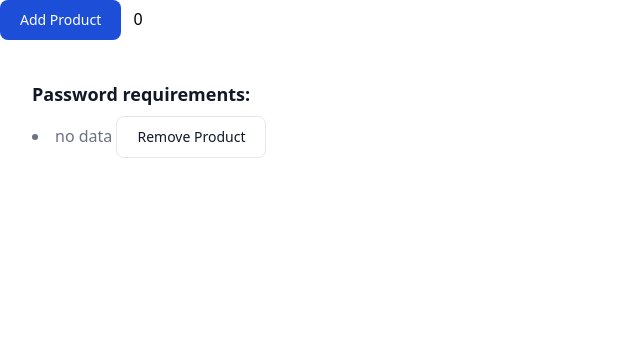
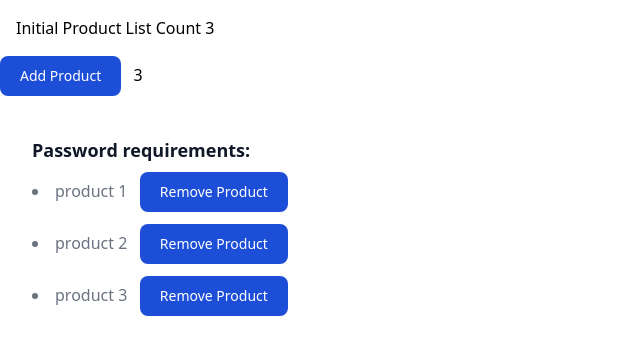
Before and after one commit to oudinia/angular-17-2-up, an Angular app: page / in a window 1280 px wide. Shown: the top 354 px of the page, without its empty margins (0-640 px from the left). Built offline with nearby package versions, Linux system fonts and the light colour scheme.

Commit message:
using the product list as an input (a signal input), and assigining the value from the parent app component

```diff
--- a/src/app/app.component.html
+++ b/src/app/app.component.html
@@ -1 +1,5 @@
-<app-product-manager></app-product-manager>
+<h2 class="p-4">Initial Product List Count {{initialProductList?.length}}</h2>
+
+<app-product-manager
+  [productList]="initialProductList"
+></app-product-manager>
--- a/src/app/app.component.ts
+++ b/src/app/app.component.ts
@@ -1,6 +1,7 @@
 import {Component} from '@angular/core';
 import { RouterOutlet } from '@angular/router';
 import {ProductManagerComponent} from "./product-manager/product-manager.component";
+import {Product} from "./app.service";
 
 @Component({
   selector: 'app-root',
@@ -11,5 +12,9 @@ import {ProductManagerComponent} from "./product-manager/product-manager.compone
 })
 export class AppComponent {
   title = 'practice-app-23';
+  initialProductList: Product[] = [{id: 1, name: 'product 1'}, {id: 2, name: 'product 2'}, {id: 3, name: 'product 3'}];
+
+  constructor() {
+  }
 
 }
--- a/src/app/product-manager/product-manager.component.ts
+++ b/src/app/product-manager/product-manager.component.ts
@@ -1,4 +1,4 @@
-import {Component, computed, inject} from '@angular/core';
+import {Component, computed, inject, input, OnInit} from '@angular/core';
 import {AppService, Product} from "../app.service";
 
 @Component({
@@ -8,10 +8,17 @@ import {AppService, Product} from "../app.service";
   templateUrl: './product-manager.component.html',
   styleUrl: './product-manager.component.scss'
 })
-export class ProductManagerComponent {
+export class ProductManagerComponent implements OnInit {
   appService = inject(AppService);
+  productList = input.required<Product[]>();
+  constructor() {
 
-  constructor() {}
+  }
+
+  ngOnInit() {
+    console.log('productList', this.productList());
+    this.appService.products.set(this.productList());
+  }
 
   addProduct() {
     const productId = Math.floor(Math.random() * (100 - 4 + 1)) + 4;
```
